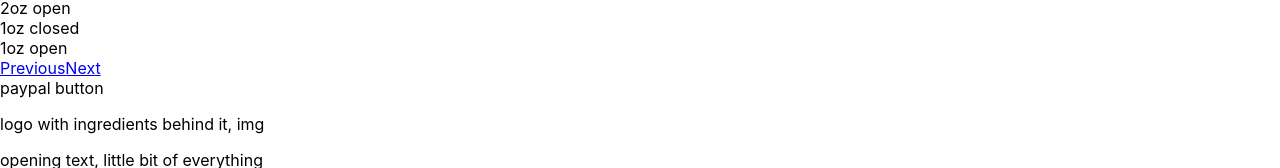
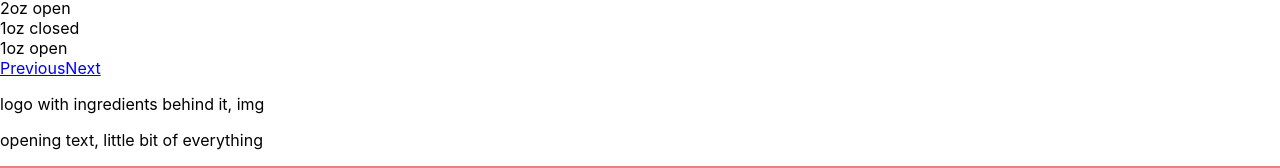
Before and after one commit to JoanMilano/Black-Salve, a React (Create React App) app: page / in a window 1280 px wide. Shown: the part 173-341 px from the top of the page. Built offline with nearby package versions, Linux system fonts and the light colour scheme.

Commit message:
Update Home.js

```diff
--- a/src/Pages/Home.js
+++ b/src/Pages/Home.js
@@ -45,7 +45,7 @@ const Home = () => {
                 <CarouselItem>1oz closed</CarouselItem>
                 <CarouselItem>1oz open</CarouselItem>
             </Carousel>
-            <div id="paypal-button-container">paypal button</div>
+            <div id="paypal-button-container"></div>
             <p>logo with ingredients behind it, img</p>
             <p>opening text, little bit of everything</p>
         </div>
```
